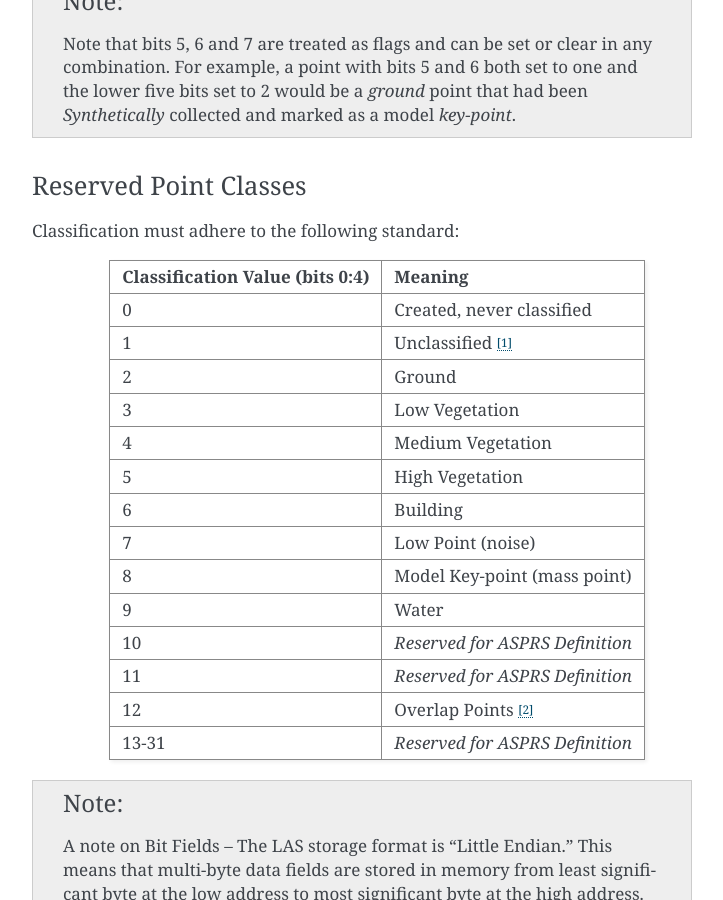
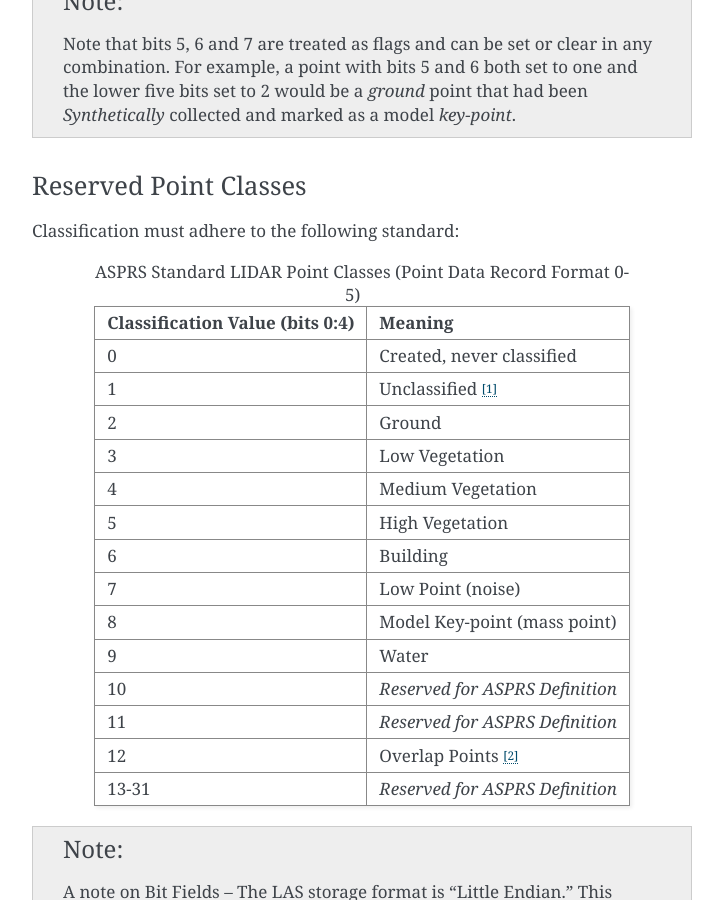
Before and after one commit to ASPRSorg/LAS, a Sphinx documentation site: the page built from source/point.txt, in a window 1280 px wide and 900 px high, scrolled down 2965 px. Shown: the whole window, without its empty margins (388-1111 px from the left). Built offline with Sphinx 7.4.7, drawn with Linux system fonts in a browser that asks for light colours.

Commit message:
Fixed Reserved Point Classes table call to remove warning for #23

```diff
--- a/source/point.txt
+++ b/source/point.txt
@@ -159,11 +159,11 @@
 Reserved Point Classes
 ~~~~~~~~~~~~~~~~~~~~~~~~~~~~~~~~~~~~~~~~~~~~~~~~~~~~~~~~~~~~~~~~~~~~~~~~~~~~~~~~
 
+Classification must adhere to the following standard:
+
 .. tabularcolumns:: |p{6.0cm}|p{8.0cm}|
 
 .. table:: ASPRS Standard LIDAR Point Classes (Point Data Record Format 0-5)
-
-Classification must adhere to the following standard:
 
     +-----------------------------------+-----------------------------------------------+
     | Classification Value (bits 0:4)   | Meaning                                       |
```
